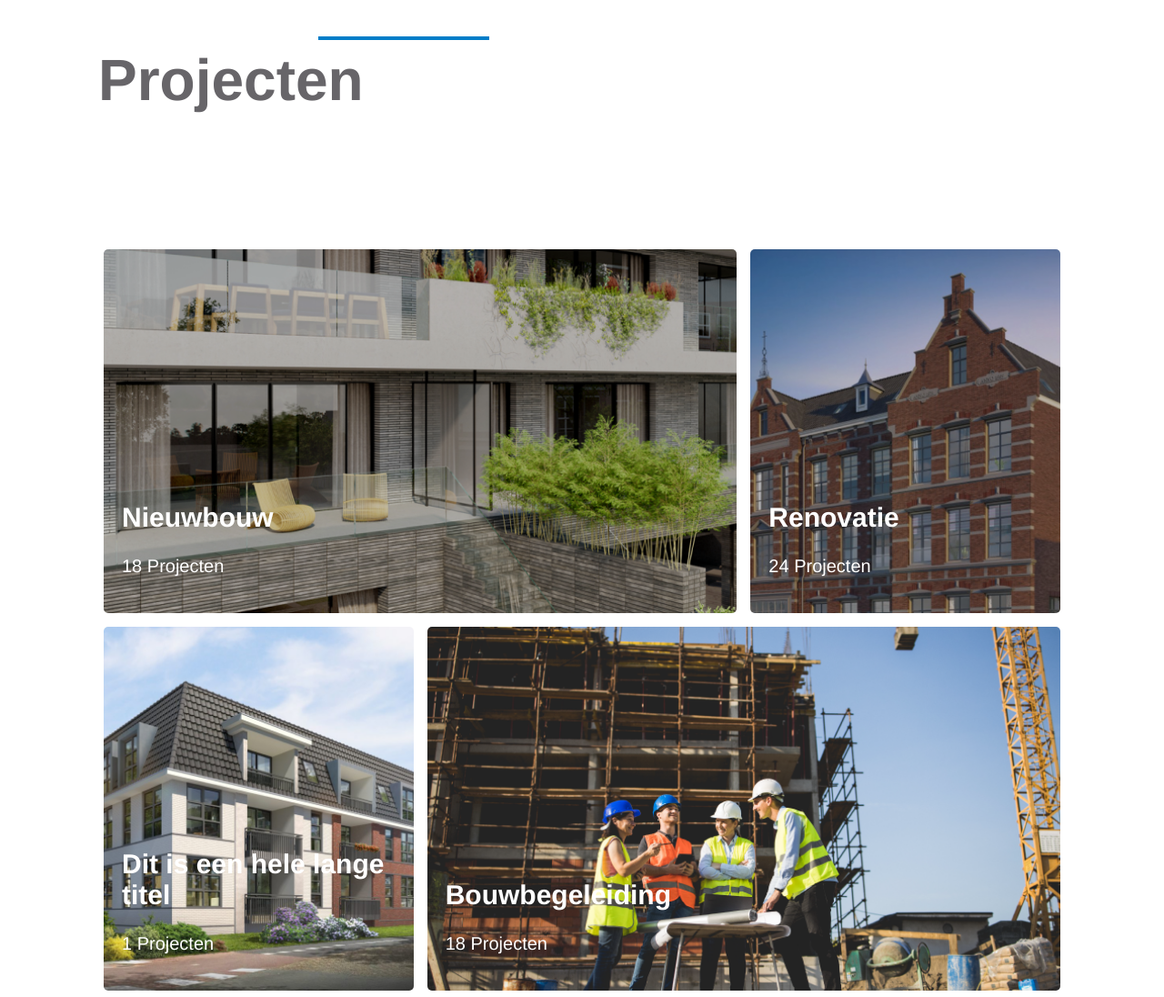
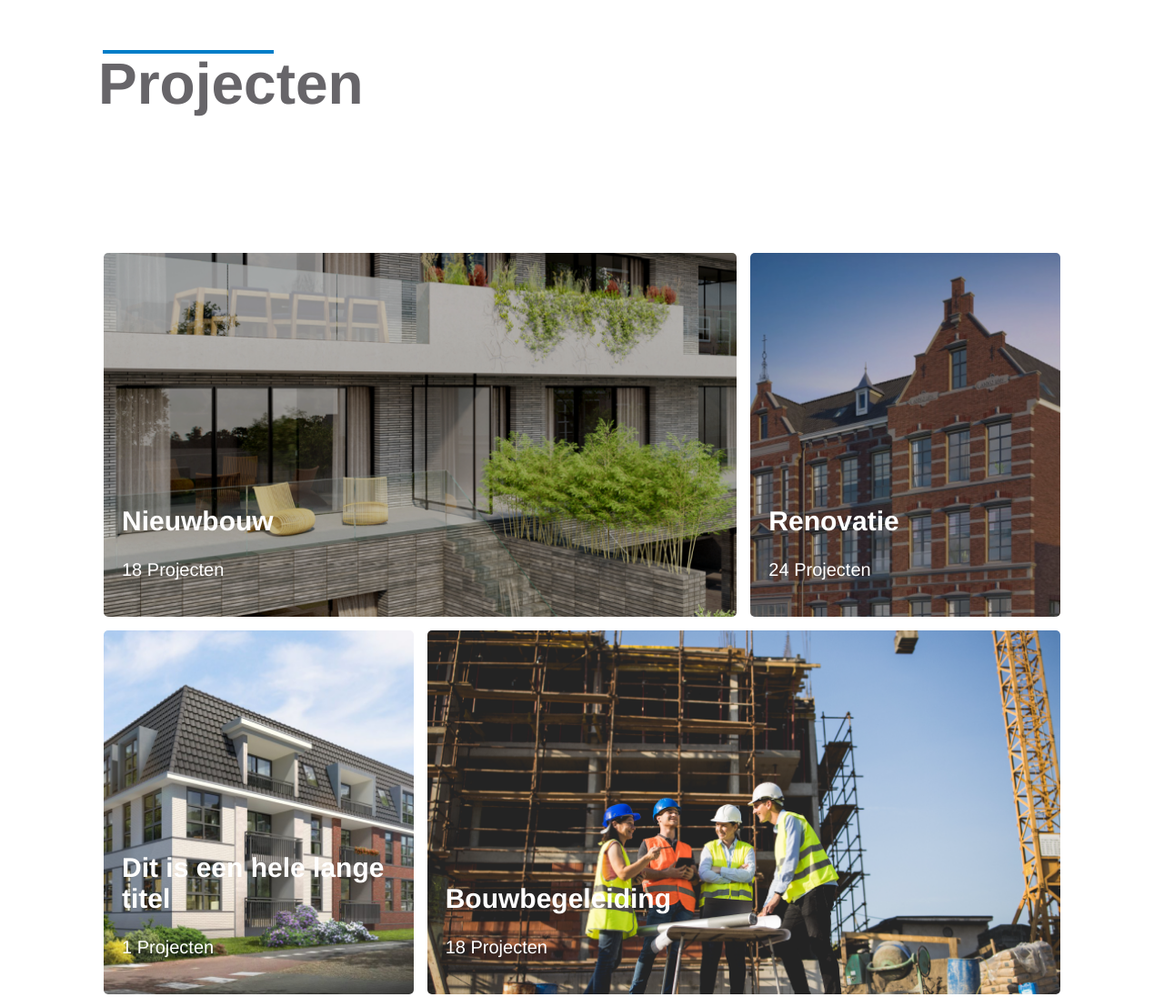
Before and after one commit to Frietvorkje69/OpdrachtStage, a plain HTML site: page index.html in a window 1280 px wide. Shown: the top 1096 px of the page at 91% size. Drawn offline with Linux system fonts and the light colour scheme.

Commit message:
fixed title heading

```diff
--- a/css/style.css
+++ b/css/style.css
@@ -59,15 +59,10 @@ h1 {
     font-size: xx-large;
 }
 
-
 .work-at-container p {
     color: #676569;
     max-width: 450px;
     line-height: 20px;
-}
-
-.work-at-container:nth-child(1) {
-    text-align: right;
 }
 
 .heading:before {
@@ -76,8 +71,8 @@ h1 {
     width: 188px;
     height: 4px;
     background: #007DC8;
-    position: absolute;
-    left: 350px;
+    position: relative;
+    left: 5px;
     top: 5%;
 }
 
```
